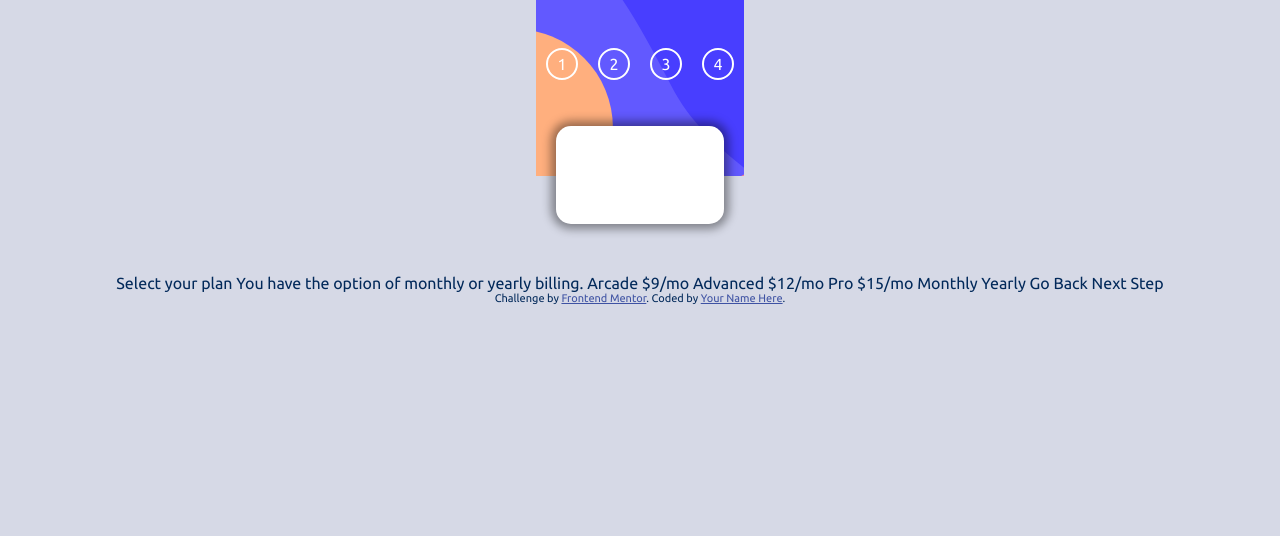
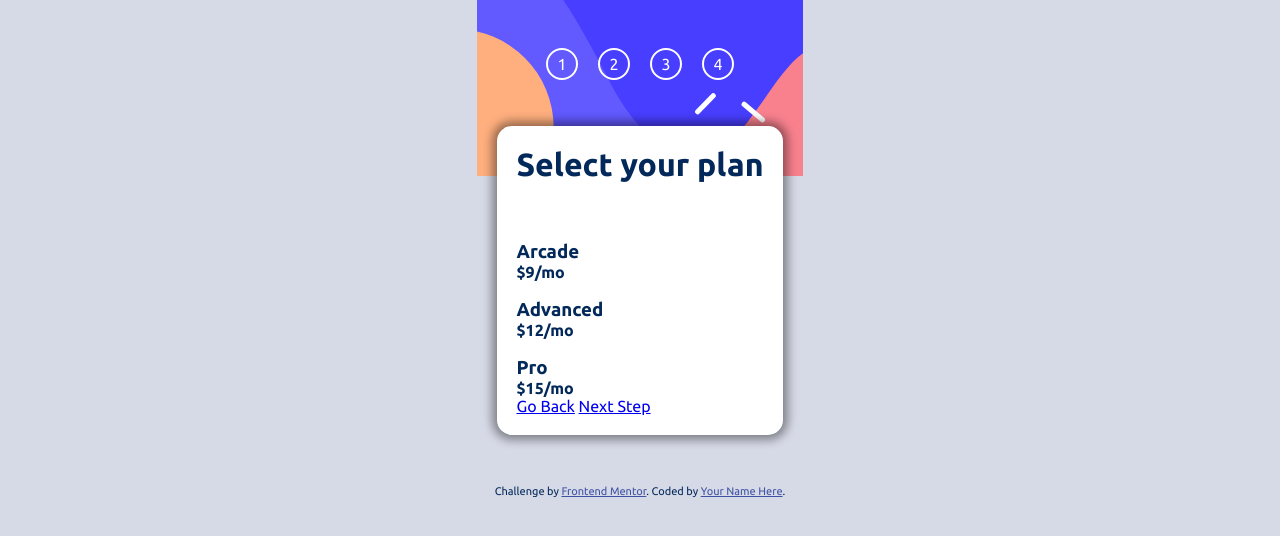
Before and after one commit to NullPointerSamurai/launch-countdown-timer, a PHP site: page /step-2.html in a window 1280 px wide. Shown: the top 536 px of the page. Run offline with PHP 8.4, Linux system fonts and the light colour scheme.

Commit message:
minor fixes html - add error

```diff
--- a/multi-step-form/step-2.html
+++ b/multi-step-form/step-2.html
@@ -9,9 +9,12 @@
       sizes="32x32"
       href="./assets/images/favicon-32x32.png"
     />
-    <link rel="preconnect" href="https://fonts.googleapis.com">
-    <link rel="preconnect" href="https://fonts.gstatic.com" crossorigin>
-    <link href="https://fonts.googleapis.com/css2?family=Ubuntu:wght@400;500;700&display=swap" rel="stylesheet">
+    <link rel="preconnect" href="https://fonts.googleapis.com" />
+    <link rel="preconnect" href="https://fonts.gstatic.com" crossorigin />
+    <link
+      href="https://fonts.googleapis.com/css2?family=Ubuntu:wght@400;500;700&display=swap"
+      rel="stylesheet"
+    />
     <link rel="stylesheet" href="styles.css" />
     <script src="script.js" defer></script>
     <title>Frontend Mentor | Multi-step form</title>
@@ -46,28 +49,38 @@
           </h3>
         </div>
       </section>
+
+      <!-- Info Section -->
+
       <section class="info-section">
-        <h1 class="title"></h1>
+        <h1 class="title">Select your plan</h1>
         <h2 class="subtitle"></h2>
         <div class="plan-container">
           <div class="plan-wrapper">
             <div class="plan">
               <img src="" alt="" class="plan-img" />
-              <h3 class="plan-title"></h3>
-              <h4 class="plan-subtitle"></h4>
+              <h3 class="plan-title">Arcade</h3>
+              <h4 class="plan-subtitle">$9/mo</h4>
+            </div>
+            <div class="plan">
+              <img src="" alt="" class="plan-img" />
+              <h3 class="plan-title">Advanced</h3>
+              <h4 class="plan-subtitle">$12/mo</h4>
+            </div>
+            <div class="plan">
+              <img src="" alt="" class="plan-img" />
+              <h3 class="plan-title">Pro</h3>
+              <h4 class="plan-subtitle">$15/mo</h4>
             </div>
             <div class="time-selector"></div>
             <div class="btn-container">
-              <a class="prev-btn"index.html"></a>
-              <a class="next-btn"step-3.html"></a>
+              <a class="prev-btn" href="index.html">Go Back</a>
+              <a class="next-btn" href="step-3.html">Next Step</a>
             </div>
           </div>
         </div>
       </section>
-      <!-- Input Section -->
     </main>
-    Select your plan You have the option of monthly or yearly billing. Arcade
-    $9/mo Advanced $12/mo Pro $15/mo Monthly Yearly Go Back Next Step
 
     <footer>
       <div class="attribution">
--- a/multi-step-form/styles.css
+++ b/multi-step-form/styles.css
@@ -101,6 +101,10 @@ input {
   padding: 10px 15px;
   border-radius: 5px;
 }
+.error {
+  color: red;
+  margin-bottom: 20px;
+}
 .attribution {
   font-size: 11px;
   text-align: center;
```
Also changed, not shown: multi-step-form/index.html (+5 -2 lines).
